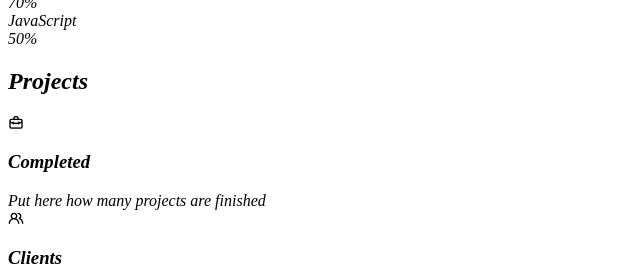
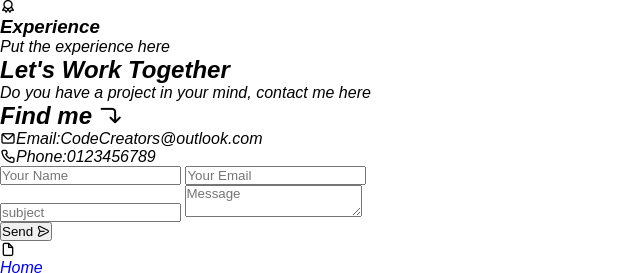
Before and after one commit to MinYonhee/portifolio, a plain HTML site: page index.html in a window 1280 px wide. Shown: the part 708-981 px from the top of the page, without its empty margins (0-640 px from the left). Drawn offline with nearby package versions, Linux system fonts and the light colour scheme.

Commit message:
adicao css

```diff
--- a/index.html
+++ b/index.html
@@ -6,6 +6,7 @@
     <title>Portifolio - Beatriz Costa</title>
     <link rel="stylesheet" href="https://cdnjs.cloudflare.com/ajax/libs/font-awesome/6.4.2/css/all.min.css">
     <link rel="stylesheet" href="https://cdn.jsdelivr.net/npm/@iconscout/unicons@4.0.8/css/line.min.css">
+    <link rel="stylesheet" href="style.css">
 </head>
 <body>
     <!--Nav Menu-->
--- a/style.css
+++ b/style.css
@@ -1,2 +1,33 @@
 @import url('https://cdnjs.cloudflare.com/ajax/libs/font-awesome/6.4.2/css/all.min.css');
 @import url('https://cdn.jsdelivr.net/npm/@iconscout/unicons@4.0.8/css/line.min.css');
+@import url('https://fonts.googleapis.com/css?family=Roboto:300,400,600');
+
+* {
+    margin: 0;
+    padding: 0;
+    box-sizing: border-box;
+    font-family: "Poppins", sans-serif;
+}
+
+:root {
+    --body-color: rgba(250, 250, 250);
+    --color-white: rgba(250, 250, 250);
+    --text-color-second: rgba(38, 37, 37);
+    --first-color: rgba(110, 87, 224);
+    --first-color: rgba(0, 0, 0.1);
+
+    --body-color: #ffff;
+    --nav-color: #ffff;
+    --nav-icon: #000;
+    --logo-color: #000;
+
+    --text-color: #444444;
+    --color-white: #242526;
+
+    --icon-color: #242526;
+    --mode-color: #ccc;
+}
+
+body {
+    background: var(--body-color);
+}
```
